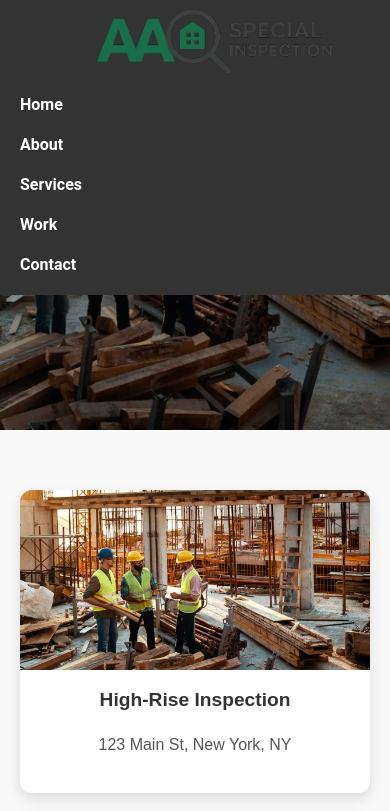
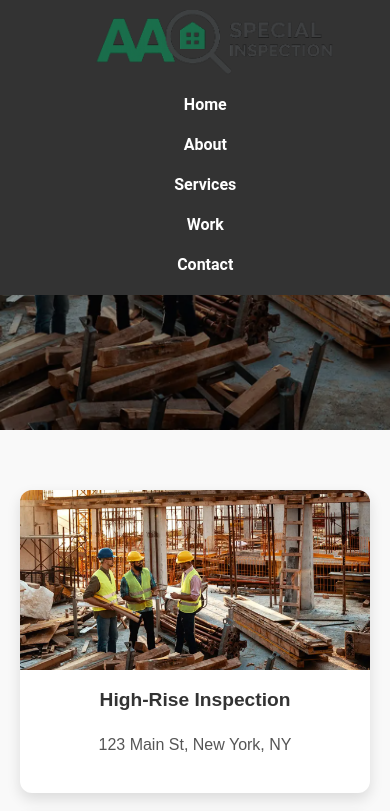
Before and after one commit to ChahinezBENF/AABuilding-front, a React (Vite) app: page /work in a window 390 px wide. Shown: the top 811 px of the page. Built offline with nearby package versions, Linux system fonts and the light colour scheme.

Commit message:
12 th commit

```diff
--- a/src/styles/components.css
+++ b/src/styles/components.css
@@ -222,20 +222,22 @@
 
 /* Mobile screens (≤768px) */
 @media (max-width: 768px) {
-  .header {
+ .header {
     flex-direction: column;
-    align-items: flex-start;
+    align-items: center;  /* keep centered */
+    padding: 10px 20px;
   }
 
-  .header .logo {
-    margin: 0 auto 10px;
+  .header .logo img {
+    margin: 0 auto;       /* center logo */
   }
 
   .header nav {
     display: flex;
     flex-direction: column;
+    align-items: center;
     width: 100%;
-    margin: 0;
+    margin-top: 10px;
   }
 
   .header nav a {
```
